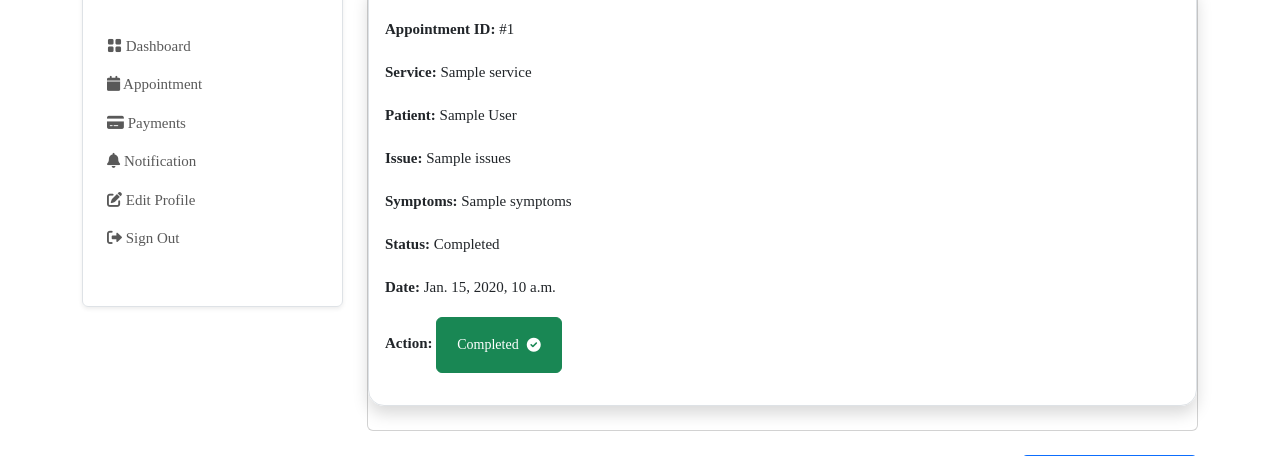
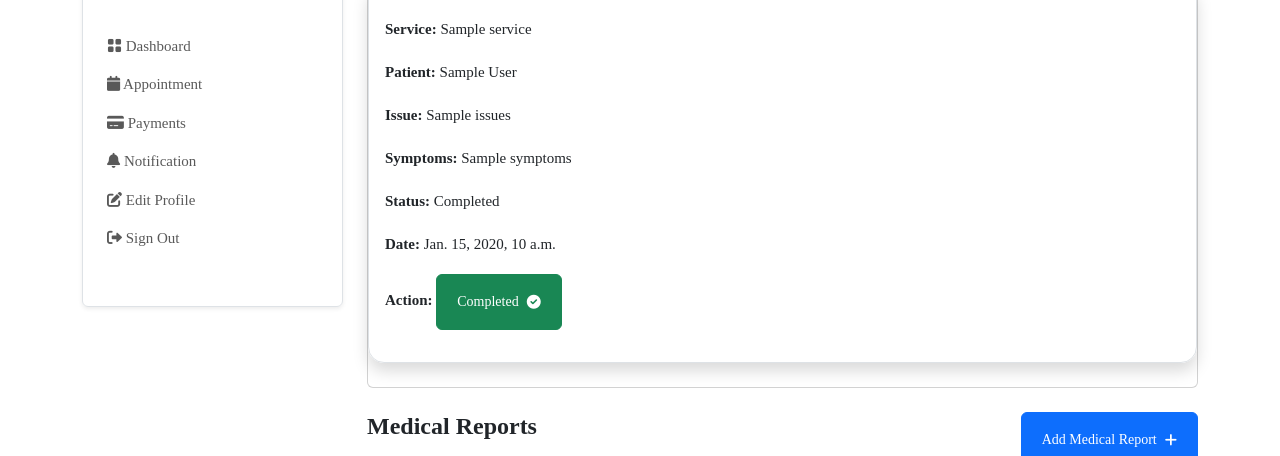
Before and after one commit to Hana00661/Hospital_management_system, a Django app: template templates/doctorapp/appointment_detail.html in a window 1280 px wide. Shown: the part 215-671 px from the top of the page. Run offline with Django 4.2, Linux system fonts and the light colour scheme; the template is opened without the code that fills it: most values are stand-ins (such as "Sample title", 1, 10 or a date in 2020).

Commit message:
appointment detaill.html update the form

```diff
--- a/templates/doctorapp/appointment_detail.html
+++ b/templates/doctorapp/appointment_detail.html
@@ -10,7 +10,7 @@
                     <div class="shadow border p-3 mb-4 rounded-4">
                         <p>
                             <a>
-                                <p><span class="fw-semibold text-dark">Appointment ID:</span> #{{appointment.appointment_id}}</p>
+
                                 <p><span class="fw-semibold text-dark">Service:</span> {{appointment.service.name}}</p>
                                 <p><span class="fw-semibold text-dark">Patient:</span> {{appointment.patient.full_name}}</p>
                                 <p><span class="fw-semibold text-dark">Issue:</span> {{appointment.issues}}</p>
```
